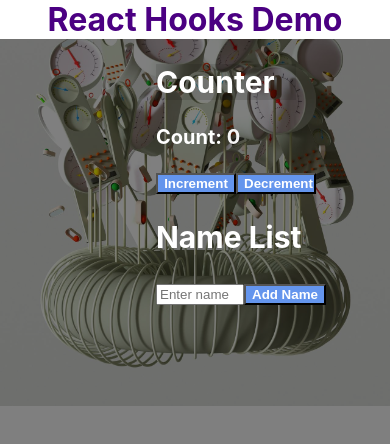
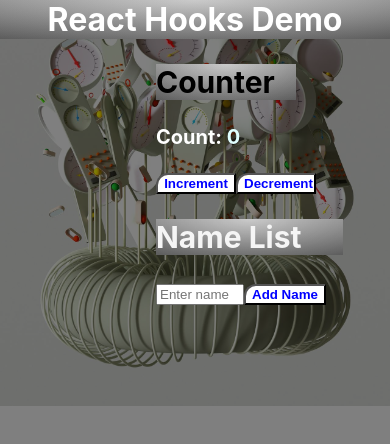
Before and after one commit to Seun0001/React_Hooks_Demonstration_App, a React (Create React App) app in the folder react-hooks-demonstration-app/: page / in a window 390 px wide. Shown: the top 444 px of the page. Built offline with nearby package versions, Linux system fonts and the light colour scheme.

Commit message:
Hooks on React Project Done

```diff
--- a/react-hooks-demonstration-app/src/Components/ReactHooks/ReactHooks.css
+++ b/react-hooks-demonstration-app/src/Components/ReactHooks/ReactHooks.css
@@ -9,40 +9,33 @@ body {
     width: 100%; height: auto;
 }
 h1 {
-    margin: 0px;
-    padding: 0px;
+    margin: 0px; padding: 0px;
     background: linear-gradient(to right, grey, aqua, lime, lightblue);
-    color: indigo;
-    display: flex;
+    color: indigo; display: flex;
     justify-content: center;
     align-items: center;
 }
 .countList > h2 {
     color: teal;
-    background: linear-gradient(grey, white, white);
-    width: 20%;
+    background: linear-gradient(grey, white, white); width: 20%;
 }
 .countList > button {
     width: 5rem;
 }
 .keyName > h2 {
     color: teal;
-    background: linear-gradient(white, white, grey);
-    width: 20%;
+    background: linear-gradient(white, white, grey); width: 20%;
 }
 div > .countList,
 div > .keyName {
-    font-size: 20px;
-    margin-left: 45%;
+    font-size: 20px; margin-left: 45%;
 }
 p,
 ul {
-    color: whitesmoke;
-    font-weight: bold;
+    color: lightcyan; font-weight: bold;
 }
 button {
-    color: #fff;
-    font-weight: bold;
+    color: #fff; font-weight: bold;
     background-color:cornflowerblue;
 }
 .default {
@@ -55,42 +48,45 @@ button {
     color: red;
 }
 .new-edit {
-    display: flex;
-    align-items: center;
+    display: flex; align-items: center;
     gap: 7.5vw;
 }
 .x {
-    color: black;
-    cursor: default;
+    color: black; cursor: default;
 }
 
 /* Mobile view of the webpage */
 @media screen and (max-width: 1200px) {
     h1 {
-        text-align: end;
-        background: #fff;
+        color: white; text-align: end;
+        background: linear-gradient(to bottom, rgba(255,255,255,0.15) 0%, rgba(0,0,0,0.15) 100%), radial-gradient(at top center, rgba(255,255,255,0.40) 0%, rgba(0,0,0,0.40) 120%) #989898;
     }
     .countList > h2 {
-        color: #fff;
-        background: rgba(0, 0, 0, 0.1);
+        color: black; font-weight: bold;
+        background: linear-gradient(to bottom, rgba(255,255,255,0.15) 0%, rgba(0,0,0,0.15) 100%), radial-gradient(at top center, rgba(255,255,255,0.40) 0%, rgba(0,0,0,0.40) 120%) #989898;
         width: 60%;
     }
     div > .countList,
     div > .keyName {
-        font-size: 20px;
-        margin-left: 40%;
+        font-size: 20px; margin-left: 40%;
     }
     .keyName > h2 {
-        color: #fff;
-        background: none;
+        color: whitesmoke;
+        background: linear-gradient(to bottom, rgba(255,255,255,0.15) 0%, rgba(0,0,0,0.15) 100%), radial-gradient(at top center, rgba(255,255,255,0.40) 0%, rgba(0,0,0,0.40) 120%) #989898;
         width: 80%;
     }
     .new-edit {
-        display: flex;
-        align-items: center;
+        display: flex; align-items: center;
         gap: 10vw;
     }
     input {
         width: 5rem;
     }
+    .positive {
+        color: hsl(120, 100%, 50%);
+    }
+    button {
+        color: blue; background: white;
+        border-radius: 12px 0px 0px;
+    }
 }
```
